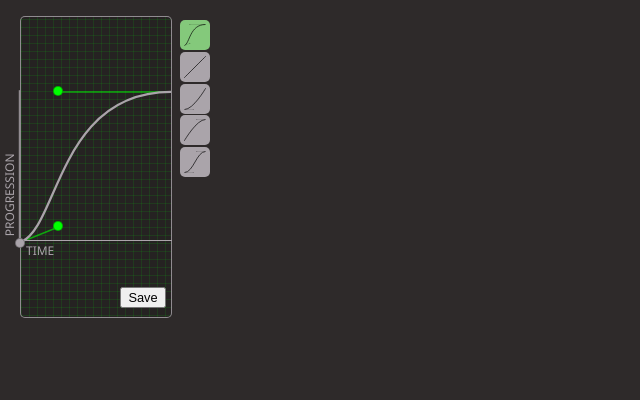
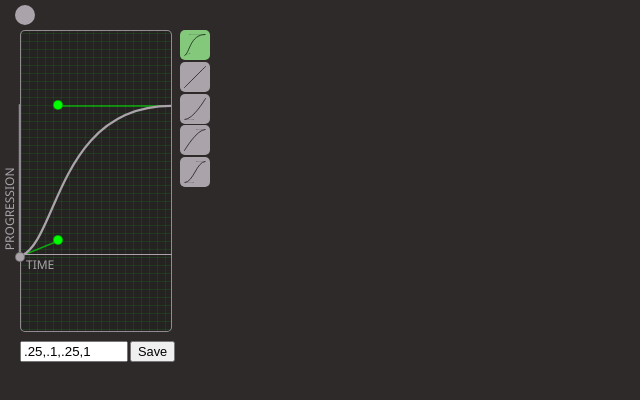
Before and after one commit to Ju99ernaut/cubic-bezier, a website built with Parcel: page index.html in a window 1280 px wide. Both pictures are taken after a click on the link 197 px from the left and 35 px from the top of the page. Shown: the whole page, without its empty margins (0-640 px from the left). Built offline with nearby package versions, Linux system fonts and the light colour scheme.

Commit message:
Add input and preview

```diff
--- a/src/bezier-library.js
+++ b/src/bezier-library.js
@@ -62,11 +62,7 @@ export default (library, bezierCanvas, P1, P2, opts = {}) => {
             button.classList = 'curve-button';
             button.addEventListener('click', function (e) {
                 e.stopPropagation();
-
                 //?Remove prompt
-                //if (confirm('Are you sure you want to delete this? There is no going back!')) {
-                //	self.deleteItem(this.parentNode);
-                //}
                 self.deleteItem(this.parentNode);
 
                 return false;
@@ -92,44 +88,13 @@ export default (library, bezierCanvas, P1, P2, opts = {}) => {
             }
 
             this.classList.add('selected');
-
-            //?Remove below
-            /*
-            this.bezierCanvas.plot(self.thumbnailStyleSelected);
-
-            compare.style.cssText = this.style.cssText;
-
-            compare.style.setProperty(prefix + 'transition-duration', getDuration() + 's', null);
-
-            compareCanvas.bezier = this.bezier;
-
-            compareCanvas.plot({
-            handleColor: 'rgba(255,255,255,.5)',
-            bezierColor: 'white',
-            handleThickness: .03,
-            bezierThickness: .06
-            });
-            */
-            //?Remove above
             bezierCanvas.bezier = this.bezier;
             const offsets = bezierCanvas.offsets;
             P1.style.left = offsets[0]['left'];
             P1.style.top = offsets[0]['top'];
             P2.style.left = offsets[1]['left'];
             P2.style.top = offsets[1]['top'];
-
-            bezierCanvas.plot({
-                handleColor: opts.handleColor || 'rgba(0,255,0,.6)',
-                bezierColor: opts.bezierColor || '#aaa4aa',
-                handleThickness: opts.handleThickness || .01,
-                bezierThickness: opts.bezierThickness || .015
-            });
-
-            //var params = $$('.param', bezierCode),
-            //	prettyOffsets = bezier.coordinates.toString().split(',');
-            //for (var i = params.length; i--;) {
-            //	params[i].textContent = prettyOffsets[i];
-            //}
+            P1.update();
         },
 
         deleteItem(a) {
--- a/src/index.js
+++ b/src/index.js
@@ -1,6 +1,7 @@
 import bezierLibrary from './bezier-library';
 import {
-    $
+    $,
+    prefix
 } from './enviroment';
 import {
     CubicBezier,
@@ -14,11 +15,13 @@ import classes from './style.css';
 /**
  * Returns cubicBezier
  * @param {Object} opts appendTo, width, default, bezierThickness, handleThickness, hanleColor,
- * bezierColor, arrowKeyControls, onClick, predefined, padding, bezierLibrary, input, preview,
+ * bezierColor, arrowKeyControls, onClick, predefined, padding, bezierLibrary, input, preview, duration
  */
 export const cubicBezier = (options = {}) => {
     const opts = {
         ...{
+            preview: true,
+            input: true,
             width: 150,
             arrowKeyControls: true,
             onClick: true
@@ -26,13 +29,15 @@ export const cubicBezier = (options = {}) => {
         ...options
     };
     const self = {
-        template: `<section class="curve-library" style="margin-left:${opts.width+30}px;"></section>
+        template: `<section class="curve-library" style="height:${opts.width*2}px;margin-left:${opts.width+30}px;"></section>
+                    ${opts.preview ? '<div class="curve-preview-ball"></div>' : ''}
                     <div class="coordinate-plane">
                         <span class="control-point P0" data-point="P0"></span>
                         <button class="control-point curve-button P1" style="left:50px; top: 250px;" data-point="P1"></button>
                         <button class="control-point curve-button P2" style="left:250px; top: 250px;" data-point="P2"></button>
                         <span class="curve-control-point P3" data-point="P3"></span>
                         <canvas height="${opts.width*2}" width="${opts.width}" class="curve-canvas"></canvas>
+                        ${opts.input ? '<input type="text" id="curve-input">' : ''}
                         <button class="curve-save">Save</button>
                     </div>`,
         onMouseDown() {
@@ -52,8 +57,6 @@ export const cubicBezier = (options = {}) => {
                 x = Math.min(Math.max(left, x), left + self.curveBoundingBox.width);
                 // Constrain y
                 y = Math.min(Math.max(top, y), top + (self.curveBoundingBox.width * 2));
-                //y = y > top + (curveBoundingBox.width * 2) ? top + (curveBoundingBox.width * 2) : y;
-                //y = y < top ? y = top : y;
 
                 me.style.left = x - left + 'px';
                 me.style.top = y - top + 'px';
@@ -136,9 +139,24 @@ export const cubicBezier = (options = {}) => {
             this.lib.curves[rawValues] = rawValues;
             this.lib.save();
         },
-        update() {
+        onChange() {
+            if (!self.checkCoordinates(this.value.split(','))) return;
+            self.update(this.value);
+            self.P1.style.left = self.bezierCanvas.offsets[0]['left'];
+            self.P1.style.top = self.bezierCanvas.offsets[0]['top'];
+            self.P2.style.left = self.bezierCanvas.offsets[1]['left'];
+            self.P2.style.top = self.bezierCanvas.offsets[1]['top'];
+        },
+        runPreview() {
+            //this.updateDelayed();
+            if (this.ball.style.transform !== 'translateX(0px)')
+                this.ball.style.transform = 'translateX(0px)';
+            else
+                this.ball.style.transform = `translateX(${opts.width - 10}px)`;
+        },
+        update(value = '') {
             // Redraw canvas
-            this.bezierCanvas.bezier = new CubicBezier(
+            this.bezierCanvas.bezier = new CubicBezier(value ||
                 this.bezierCanvas.offsetsToCoordinates(this.P1)
                 .concat(this.bezierCanvas.offsetsToCoordinates(this.P2))
             );
@@ -150,13 +168,14 @@ export const cubicBezier = (options = {}) => {
                 bezierThickness: opts.bezierThickness || .015
             });
 
-            //updateCopyInputs();
-            //var params = $$('.param', bezierCode),
-            //	prettyOffsets = bezier.coordinates.toString().split(',');
-            //
-            //for (var i = params.length; i--;) {
-            //	params[i].textContent = prettyOffsets[i];
-            //}
+            this.input && (this.input.value = this.getValueString(this.bezierCanvas.bezier));
+            this.ball.style.setProperty(prefix + 'transition-timing-function', this.getValueCss(this.bezierCanvas.bezier), null);
+            //this.updateDelayed();
+        },
+        updateDelayed() {
+            if (history.pushState) {
+                history.pushState(null, null, this.bezierCanvas.bezier.coordinates);
+            }
         },
         getValueArrayNum(bezier) {
             return bezier.coordinates.toString().split(',').map(n => parseFloat(n));
@@ -170,26 +189,49 @@ export const cubicBezier = (options = {}) => {
         getValueCss(bezier) {
             return "cubic-bezier(" + bezier.coordinates.toString() + ")";
         },
+        getDuration() {
+            return (isNaN(this.duration = Math.round(this.duration * 10) / 10)) ? null : this.duration;
+        },
+        checkCoordinates(coordinates) {
+            if (coordinates.length !== 4) return false;
+            let valid = true;
+            coordinates.forEach((c, i) => {
+                if (isNaN(c) || (!(i % 2) && (c < 0 || c > 1))) {
+                    console.log('Wrong coordinate at [' + i + '] (' + c + ')')
+                    valid = false;
+                } else if (isNaN(c) || ((i % 2) && (c < -.5 || c > 1.5))) {
+                    console.log('Wrong coordinate at [' + i + '] (' + c + ')')
+                    valid = false;
+                }
+            });
+            return valid;
+        },
         init() {
             const curveDisplay = document.createElement('div');
             curveDisplay.classList.add('curve-display');
             curveDisplay.innerHTML = this.template;
-            (opts.appendTo && opts.appendTo.appendChild(curveDisplay)) ||
-            document.body.appendChild(curveDisplay);
+            curveDisplay.style.width = opts.width + 90 + 'px';
+            if (opts.appendTo && typeof opts.appendChild === 'string')
+                $(opts.appendTo).appendChild(curveDisplay)
+            else
+                (opts.appendTo && opts.appendTo.appendChild(curveDisplay)) ||
+                document.body.appendChild(curveDisplay);
 
-            this.values = $('.values', curveDisplay);
+            this.input = $('#curve-input', curveDisplay);
             this.curve = $('.curve-canvas', curveDisplay);
             this.P1 = $('.P1', curveDisplay);
             this.P2 = $('.P2', curveDisplay);
             this.library = $('.curve-library', curveDisplay);
             this.save = $('.curve-save', curveDisplay);
+            this.duration = opts.duration || 1.5;
+            this.ball = $('.curve-preview-ball', curveDisplay);
+            this.ball.style.setProperty(prefix + 'transition-duration', this.getDuration() + 's', null);
             this.bezierCanvas = new BezierCanvas(this.curve, null, opts.padding || [.25, 0]);
+            this.P1.update = () => this.update();
             this.lib = bezierLibrary(this.library, this.bezierCanvas, this.P1, this.P2, opts.bezierLibrary);
 
             this.ctx = this.curve.getContext("2d");
-            //bezierCode = $('h1 code'),
             this.curveBoundingBox = this.curve.getBoundingClientRect();
-            //pixelDepth = window.devicePixelRatio || 1;
 
             // Add predefined curves
             opts.clearStorage && localStorage.curves && localStorage.removeItem('curves');
@@ -199,6 +241,7 @@ export const cubicBezier = (options = {}) => {
 
             this.lib.render();
 
+            opts.default && this.checkCoordinates(opts.default.split(',')) || (opts.default = false);
             this.bezierCanvas.bezier = new CubicBezier(opts.default || ".25, .1, .25, 1"); //TODO Change to input
             this.P1.style.left = this.bezierCanvas.offsets[0]['left'];
             this.P1.style.top = this.bezierCanvas.offsets[0]['top'];
@@ -211,6 +254,8 @@ export const cubicBezier = (options = {}) => {
             this.P1.onkeydown = this.P2.onkeydown = opts.arrowKeyControls ? this.onKeyDown : null;
             this.curve.onclick = opts.onClick ? this.onClick : null;
             this.curve.onmousemove = this.onMouseMove;
+            this.input && (this.input.onchange = this.onChange);
+            this.ball.onclick = () => this.runPreview();
             this.save.onclick = e => this.onSave(e);
         }
     }
--- a/src/style.css
+++ b/src/style.css
@@ -24,6 +24,17 @@ header>p,*/
 	}
 }
 
+.curve-preview-ball {
+	position: absolute;
+	top: 5px;
+	left: 15px;
+	width: 20px;
+	height: 20px;
+	border-radius: 10px;
+	background: #aaa4aa;
+	z-index: 1;
+}
+
 .curve-button {
 	padding: .3em .5em;
 	border: 0;
@@ -45,7 +56,7 @@ header>p,*/
 
 .coordinate-plane {
 	position: absolute;
-	top: 1em;
+	top: 30px;
 	left: 0;
 	line-height: 0;
 	margin-left: 20px;
@@ -99,11 +110,18 @@ header>p,*/
 	content: 'Time ('attr(data-time) '%)';
 }
 
+#curve-input {
+	position: absolute;
+	bottom: -30px;
+	left: 0px;
+	width: 100px;
+}
+
 .curve-save {
 	position: absolute;
-	bottom: 10px;
+	bottom: -30px;
 	z-index: 0;
-	right: .5em;
+	left: 110px;
 	font-size: .8em;
 }
 
@@ -171,7 +189,8 @@ canvas.curve-canvas {
 section.curve-library {
 	display: flex;
 	flex-direction: column;
-	margin-top: 20px;
+	margin-top: 30px;
+	overflow-y: auto;
 }
 
 .curve-library>a {
```
